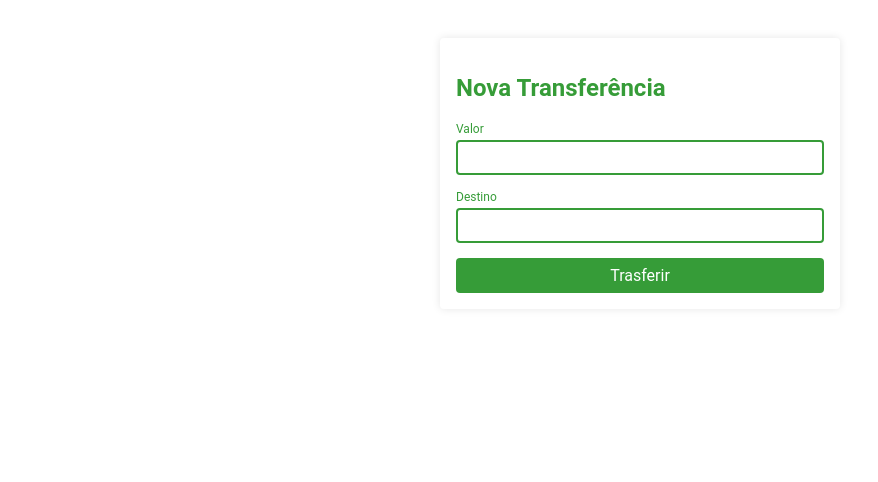
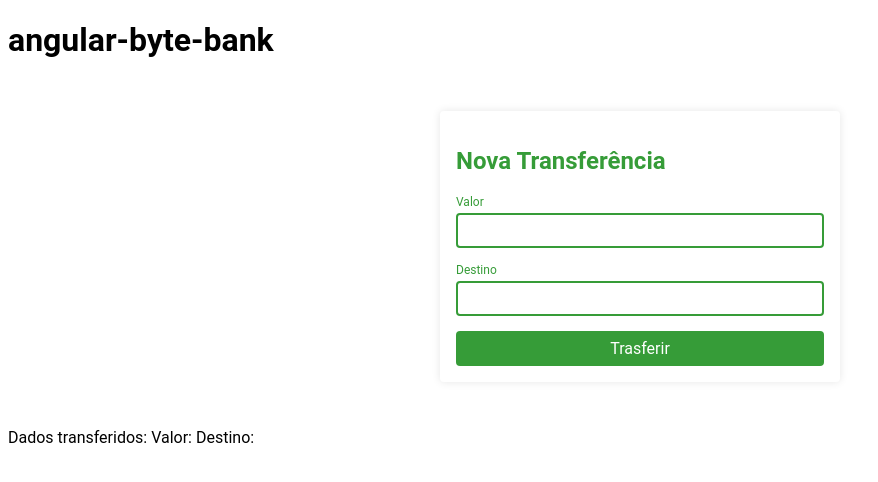
Before and after one commit to carlosruesta/angular-byte-bank, an Angular app: page / in a window 1280 px wide. Shown: the top 482 px of the page, without its empty margins (0-878 px from the left). Built offline with nearby package versions, Linux system fonts and the light colour scheme.

Commit message:
aula 03 - Apresentando os valores no componente destino

```diff
--- a/src/app/app.component.html
+++ b/src/app/app.component.html
@@ -1,4 +1,14 @@
-<app-nova-transferencia
-  (aoTransferir)="transferir($event)"
->
+<h1>{{title}}</h1>
+
+<app-nova-transferencia (aoTransferir)="transferir($event)">
 </app-nova-transferencia>
+
+<p>
+  Dados transferidos:
+  <span>
+    Valor: {{transferencia?.valor}}
+  </span>
+  <span>
+    Destino: {{transferencia?.destino}}
+  </span>
+</p>
--- a/src/app/app.component.ts
+++ b/src/app/app.component.ts
@@ -6,9 +6,12 @@ import { Component } from '@angular/core';
   styleUrls: ['./app.component.scss']
 })
 export class AppComponent {
+
   title = 'angular-byte-bank';
+  transferencia: any;
 
   transferir($event) {
     console.log($event);
+    this.transferencia = $event;
   }
 }
--- a/src/app/nova-transferencia/nova-transferencia.component.ts
+++ b/src/app/nova-transferencia/nova-transferencia.component.ts
@@ -20,5 +20,11 @@ export class NovaTransferenciaComponent {
       destino: this.destino
     };
     this.aoTransferir.emit(dadosTransferencia);
+    this.limparDados();
+  }
+
+  limparDados() {
+    this.valor = null;
+    this.destino = null;
   }
 }
```
